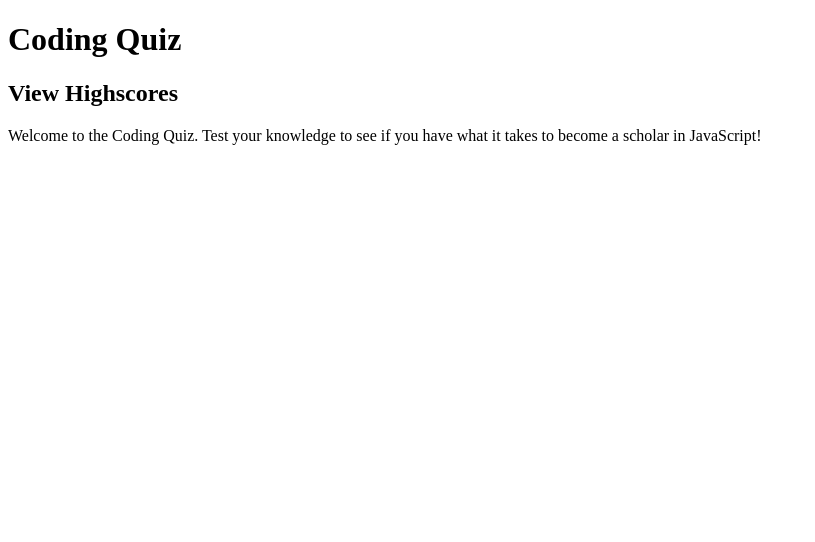
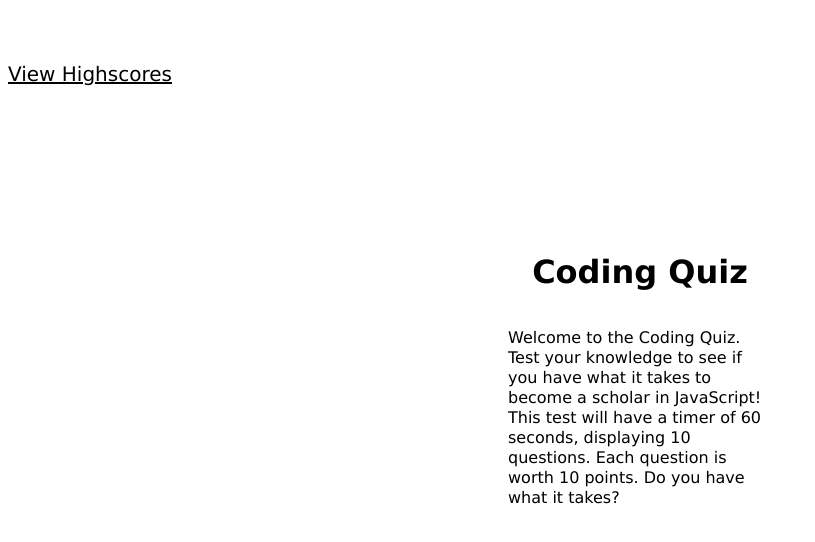
Before and after one commit to DJonJasmine/Test-Your-Coding, a plain HTML site: page index.html in a window 1280 px wide. Shown: the whole page, without its empty margins (0-815 px from the left). Drawn offline with Linux system fonts and the light colour scheme.

Commit message:
updated html and css file

```diff
--- a/assets/css/style.css
+++ b/assets/css/style.css
@@ -0,0 +1,49 @@
+* {
+    font-family: Verdana, Geneva, Tahoma, sans-serif;
+}
+
+header {
+    display: flex;
+    flex-direction: column-reverse;
+    align-items: flex-start, stretch;
+}
+
+h1 {
+    text-align: center;
+    margin-top: 150px;
+}
+
+h2 {
+    font-size: 20px;
+    font-weight: normal;
+    text-decoration: underline;
+}
+
+p {
+    display: block;
+    margin-left: 500px;
+    margin-right: 500px;
+    font-weight: 500;
+    line-height: 20px;
+}
+
+/* Tablets - header changes color */
+@media screen and (max-width: 992px) {
+    header {
+
+    }
+  }
+
+  /* Large smartphones - navbar changes color */
+  @media screen and (max-width: 768px) {
+    nav {
+      background-color: #bb8588;
+    }
+  }
+
+  /* Small smartphones - image placeholders change color */
+  @media screen and (max-width: 576px) {
+    .sample-img {
+      background-color: #8ac4ff;
+    }
+  }
--- a/index.html
+++ b/index.html
@@ -4,6 +4,7 @@
     <meta charset="UTF-8">
     <meta http-equiv="X-UA-Compatible" content="IE=edge">
     <meta name="viewport" content="width=device-width, initial-scale=1.0">
+    <link rel="stylesheet" href="./assets/css/style.css">
     <title>Code Quiz</title>
 </head>
 <body>
@@ -12,12 +13,12 @@
         <nav>
             <h2>View Highscores</h2>
         </nav>
-        <h2 class="Time"></h2>
+        <h3 class="timer"></h3>
     </header>
 
     <main>
         <p>Welcome to the Coding Quiz. Test your knowledge
-           to see if you have what it takes to become a scholar in JavaScript!
+           to see if you have what it takes to become a scholar in JavaScript! This test will have a timer of 60 seconds, displaying 10 questions. Each question is worth 10 points. Do you have what it takes?
         </p>
     </main>
 
```
